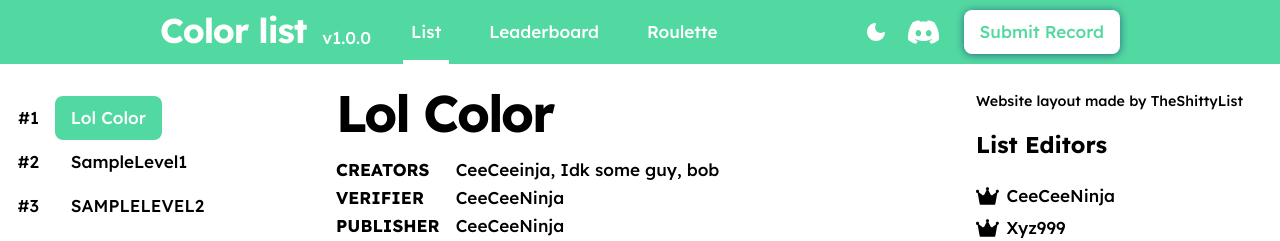
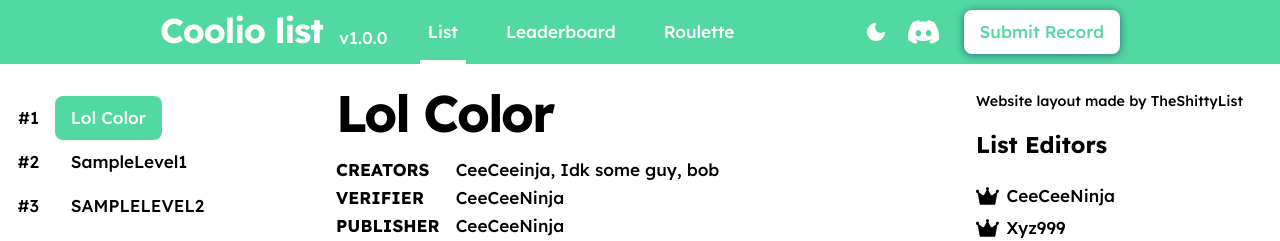
Before and after one commit to CeeCeeNinja/Coolio-List, a plain HTML site: page index.html in a window 1280 px wide. Shown: the top 241 px of the page. Drawn offline with nearby package versions, Linux system fonts and the light colour scheme.

Commit message:
Update index.html

```diff
--- a/index.html
+++ b/index.html
@@ -37,7 +37,7 @@
     <body id="app">
         <header :class="{ dark: store.dark }">
             <div class="logo">
-                <h2>Color list</h2>
+                <h2>Coolio list</h2>
                 <p>v1.0.0</p>
             </div>
             <nav class="nav">
```
